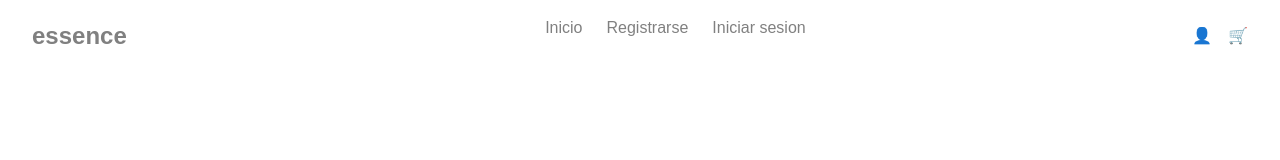
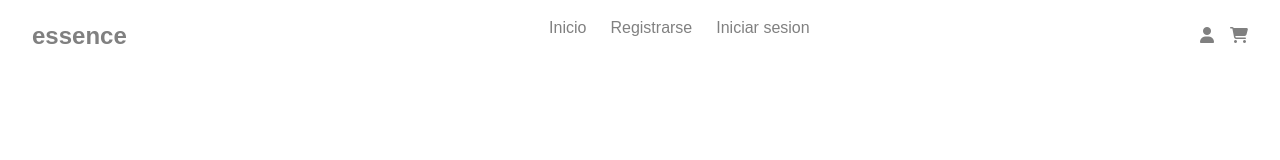
Before and after one commit to illancapan/essencePerfumeria, a React (Vite) app in the folder client/: page /admin in a window 1280 px wide. Shown: the top 160 px of the page. Built offline with nearby package versions, Linux system fonts and the light colour scheme; no server answers.

Commit message:
Se crea vista del carro de compras

```diff
--- a/client/src/App.jsx
+++ b/client/src/App.jsx
@@ -9,6 +9,7 @@ import DetalleProducto from './pages/detalleProducto/DetalleProducto'
 import { ProductosProvider } from './context/ProductoContext'
 import { ApiProvider } from './context/ApiContext'
 import { BrowserRouter as Router, Routes, Route } from 'react-router-dom'
+import CarroCompras from './pages/carroDeCompras/CarroCompras'
 
 function App() {
     return (
@@ -31,6 +32,9 @@ function App() {
                         {/* Ruta para la vista Mi perfil Admin */}
                         <Route path='/admin' element={<MiPerfilAdmin />} />
 
+                        {/* Ruta para ver el carro de compras */}
+                        <Route path='/carrito' element={<CarroCompras />} />
+
                         {/* Ruta para la vista de Detalle de Producto */}
                         <Route
                             path='/perfume/:id'
--- a/client/src/components/header/Header.jsx
+++ b/client/src/components/header/Header.jsx
@@ -17,8 +17,8 @@ function Header() {
                     </ul>
                 </nav>
             <div className={styles.icons}>
-                    <NavLink className={setActiveClass} style={{textDecoration: 'none'}} to='/profile'>👤</NavLink>
-                    <NavLink className={setActiveClass} style={{textDecoration: 'none'}} to='/carro'>🛒</NavLink>
+                    <NavLink className={setActiveClass} style={{textDecoration: 'none'}} to='/profile'><i class="fa-solid fa-user"></i></NavLink>
+                    <NavLink className={setActiveClass} style={{textDecoration: 'none'}} to='/carrito'><i class="fa-solid fa-cart-shopping"></i></NavLink>
                 </div>
                 </header>
     </div>
--- /dev/null
+++ b/client/src/pages/carroDeCompras/CarroCompras.jsx
@@ -0,0 +1,14 @@
+import React from 'react'
+import Header from '../../components/header/Header'
+import Footer from '../../components/footer/Footer'
+
+function CarroCompras() {
+    return (
+        <div>
+            <Header/>
+            <Footer/>
+        </div>
+    )
+}
+
+export default CarroCompras
```
